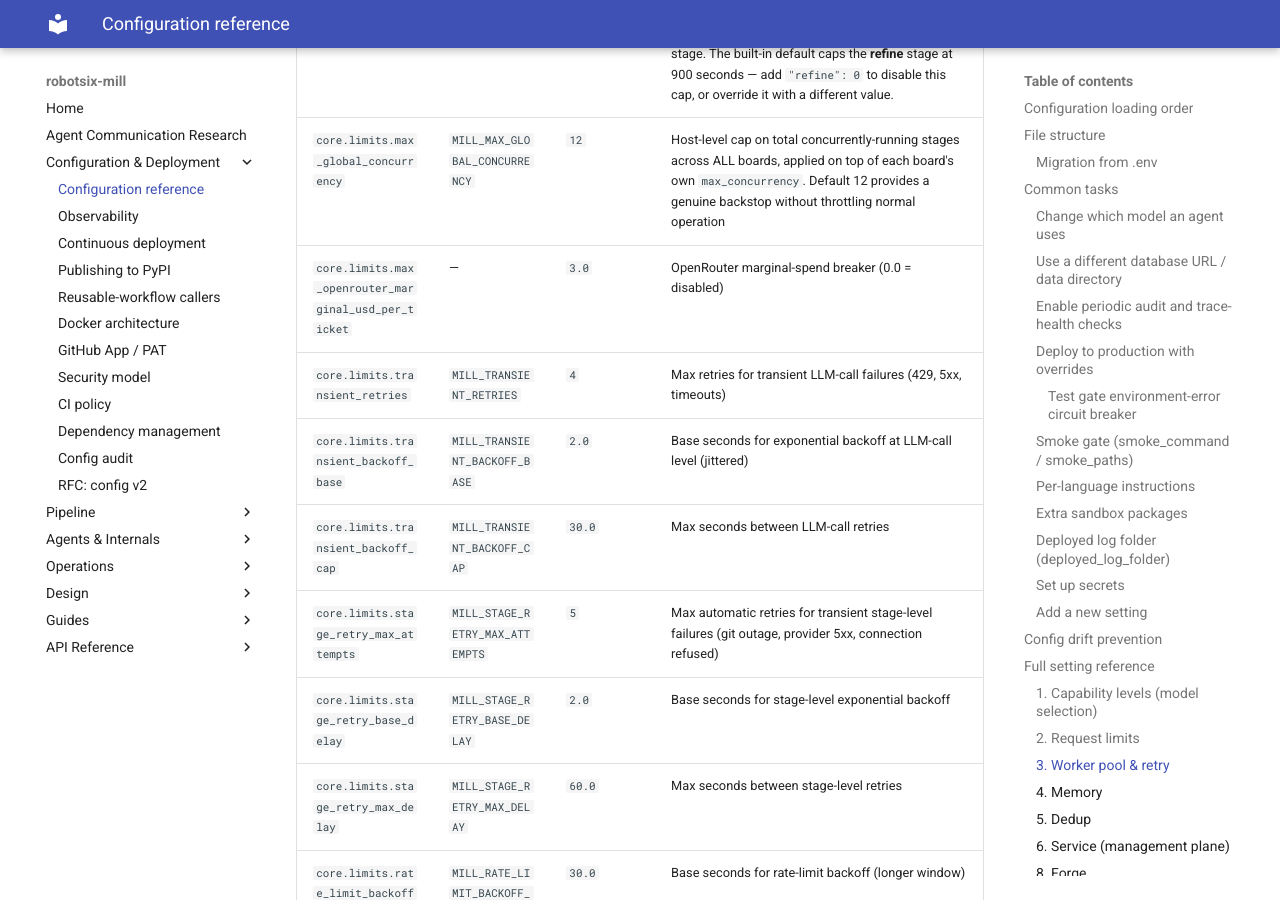
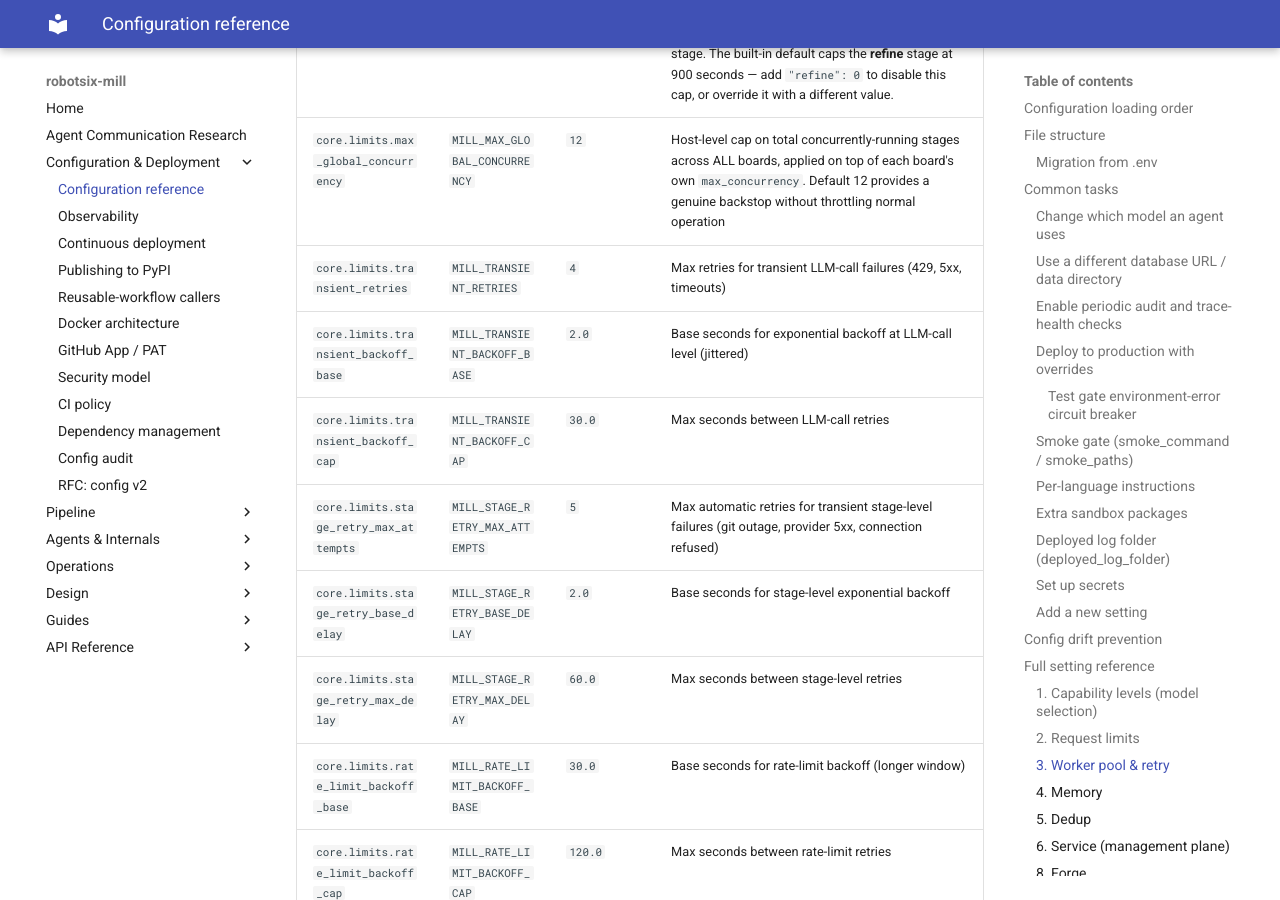
Before and after one commit to damien-robotsix/robotsix-mill, an MkDocs documentation site: the page built from docs/configuration.md, in a window 1280 px wide and 900 px high, scrolled down 10915 px. Built offline with MkDocs 1.6.1 and Material for MkDocs 9.7.7, drawn with Linux system fonts in a browser that asks for light colours.

Commit message:
mill: config drift: duplicate max_openrouter_marginal_usd_per_ticket row in docs (20260627T091246Z-config-drift-duplicate-max-openrouter-ma-9d97)

```diff
--- a/docs/configuration.md
+++ b/docs/configuration.md
@@ -420,7 +420,6 @@ the `claude` CLI in the container). These knobs govern that path:
 | `core.limits.stage_timeout_seconds` | `MILL_STAGE_TIMEOUT_SECONDS` | `2400` | Per-stage wall-clock timeout in seconds; stage that exceeds it is escalated to BLOCKED (≤ 0 disables) |
 | `core.limits.stage_timeout_overrides` | `MILL_STAGE_TIMEOUT_OVERRIDES` | `{"refine": 900}` | Per-stage overrides as a JSON dict (e.g. `{"merge":0,"deliver":0}`); keys are stage names, values are seconds; 0 disables timeout for that stage. The built-in default caps the **refine** stage at 900 seconds — add `"refine": 0` to disable this cap, or override it with a different value. |
 | `core.limits.max_global_concurrency` | `MILL_MAX_GLOBAL_CONCURRENCY` | `12` | Host-level cap on total concurrently-running stages across ALL boards, applied on top of each board's own `max_concurrency`. Default 12 provides a genuine backstop without throttling normal operation |
-| `core.limits.max_openrouter_marginal_usd_per_ticket` | — | `3.0` | OpenRouter marginal-spend breaker (0.0 = disabled) |
 | `core.limits.transient_retries` | `MILL_TRANSIENT_RETRIES` | `4` | Max retries for transient LLM-call failures (429, 5xx, timeouts) |
 | `core.limits.transient_backoff_base` | `MILL_TRANSIENT_BACKOFF_BASE` | `2.0` | Base seconds for exponential backoff at LLM-call level (jittered) |
 | `core.limits.transient_backoff_cap` | `MILL_TRANSIENT_BACKOFF_CAP` | `30.0` | Max seconds between LLM-call retries |
```
Also changed, not shown: CHANGELOG.md (+4 -0 lines).
